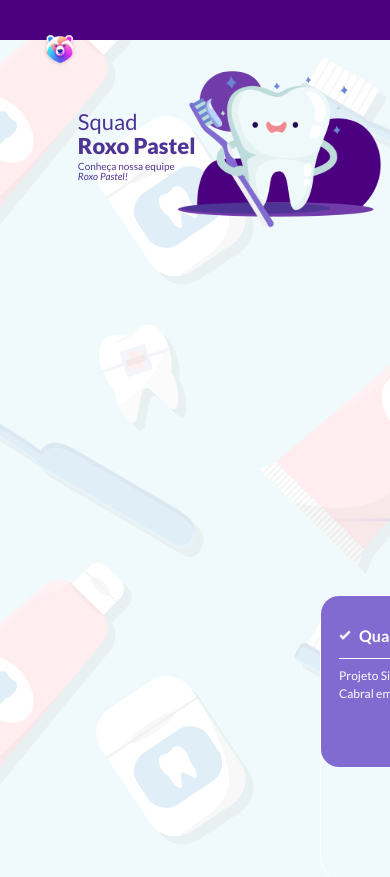
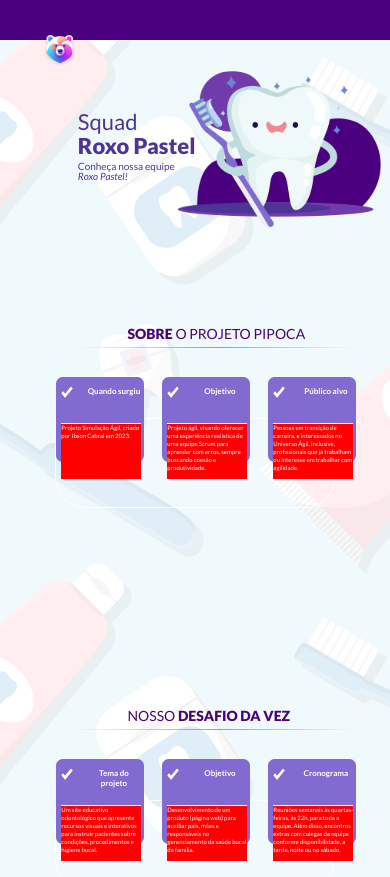
Before and after one commit to squadroxo/squad-roxo-pastel, a React (Vite) app: page / in a window 390 px wide. Shown: the top 877 px of the page. Built offline with nearby package versions, Linux system fonts and the light colour scheme.

Commit message:
feat: mobile cards

```diff
--- a/src/components/Card/Card.module.scss
+++ b/src/components/Card/Card.module.scss
@@ -93,40 +93,39 @@
 
 @media screen and (min-width: 360px) and (max-width: 425px) {
     .card {
-        width: 245px;
-        height: 171px;
-        top: 75.72px;
-        border-radius: 18px;
-        padding: 30px 18px 30px 18px;
+        width: 88px;
+        height: 85px;
+        border-radius: 6.52px;
+        padding: 9px 3.85px 0px 5px;
+        margin-top: -42px;
     }
 
     .tituloCard {
-        gap: 8px;
+        text-align: center;
         display: flex;
         align-items: center;
-        margin-bottom: 14px;
+
     }
 
     .tituloCard img {
         width: 12px;
-        height: 10px;
-        top: 3px;
+        height: 12px;
     }
 
     .tituloCard .tituloTexto {
-        width: 120px;
-        height: 18px;
-        font-size: 16px;
-        line-height: 19px;
+        font-size: 8px;
+        line-height: 9.6px;
+        height: 10px;
+        padding-bottom: 4px;
     }
 
     .card p {
-        top: 128px;
-        font-size: 12px;
-        line-height: 18px;
+        font-size: 6px;
+        line-height: 8px;
         text-align: left;
-        width: 210px;
-        padding-top: 8px;
+        height: 56px;
+        width: 80px;
+        background-color: red;
     }
 }
 
--- a/src/components/CardRow/CardRow.module.scss
+++ b/src/components/CardRow/CardRow.module.scss
@@ -49,23 +49,32 @@
     }
 }
 
-@media screen and (min-width: 320px) and (max-width: 360px){
+@media screen and (min-width: 360px) and (max-width: 425px){
+    .wrapper{
+        display: flex;
+        flex-direction: column;
+        align-items: center;
+    }
     .cards{
         width: 279.29px;
-        height: 206.99px;
-        //top: 264px;
-        margin-left: 40px;
+        height: 90px;
 
     }
     .tituloRow{
         font-size: 14px;
         line-height: 16.8px;
+        width: 179px;
+        height: 17px;
+        position: relative;
+        right: 330px;
+        margin-bottom:4.39px;
+
     }
     .linha{
        width: 279.07px;
-       height: 0px;
-       //   top: 5.17px;
        border: 0.65px;
+       position: relative;
+       right: 140px
     }
 }
 
--- a/src/components/CardRow/index.tsx
+++ b/src/components/CardRow/index.tsx
@@ -13,7 +13,7 @@ interface CardRowProps {
 }
 export default function CardRow({tituloRows,titulo1, texto1, titulo2, texto2, titulo3, texto3}: CardRowProps) {
     return(
-        <>
+        <div className={styles.wrapper} >
             <h1 className={styles.tituloRow} dangerouslySetInnerHTML={{ __html: tituloRows }} />
             <img className={styles.linha} src={linha} alt="linha divisoria" />
             <div className={styles.cards}>
@@ -32,8 +32,7 @@ export default function CardRow({tituloRows,titulo1, texto1, titulo2, texto2, ti
                 />
 
             </div>
-        </>
-
+        </div>
     );
 
 
```
